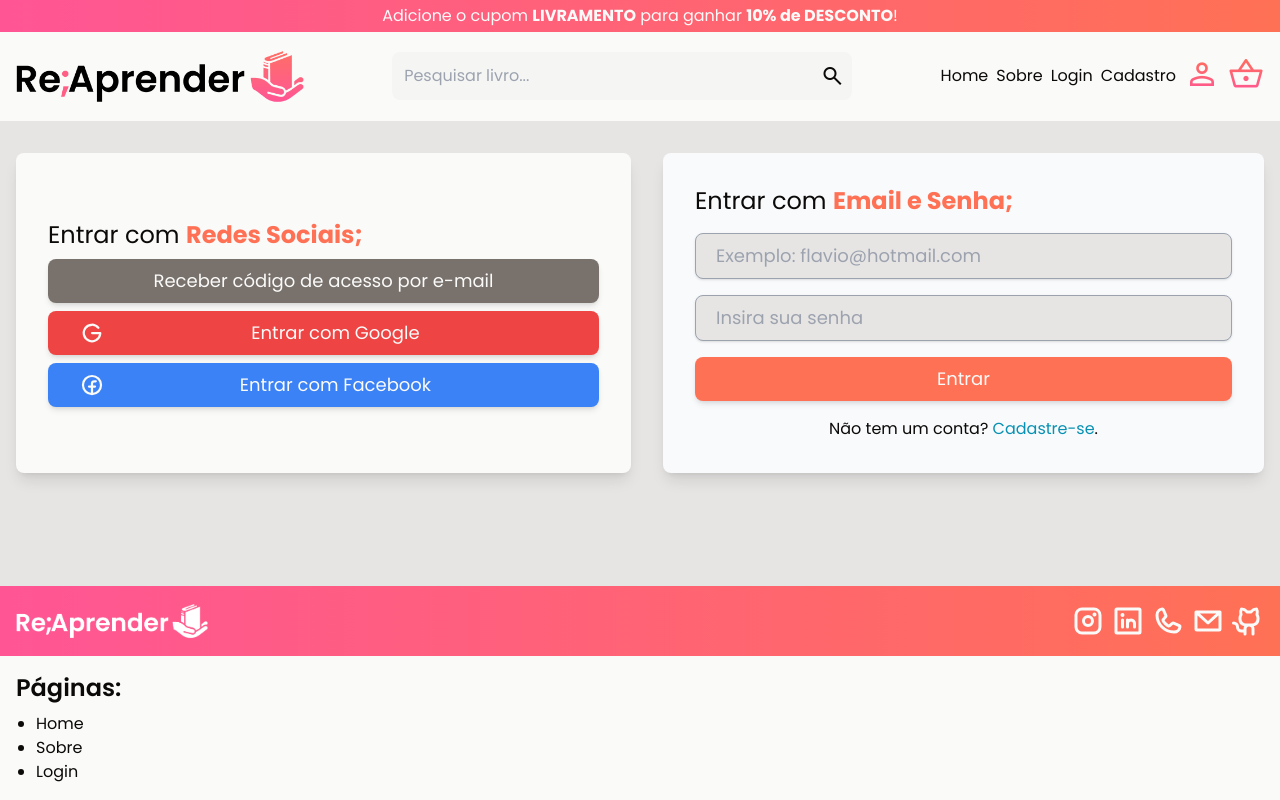
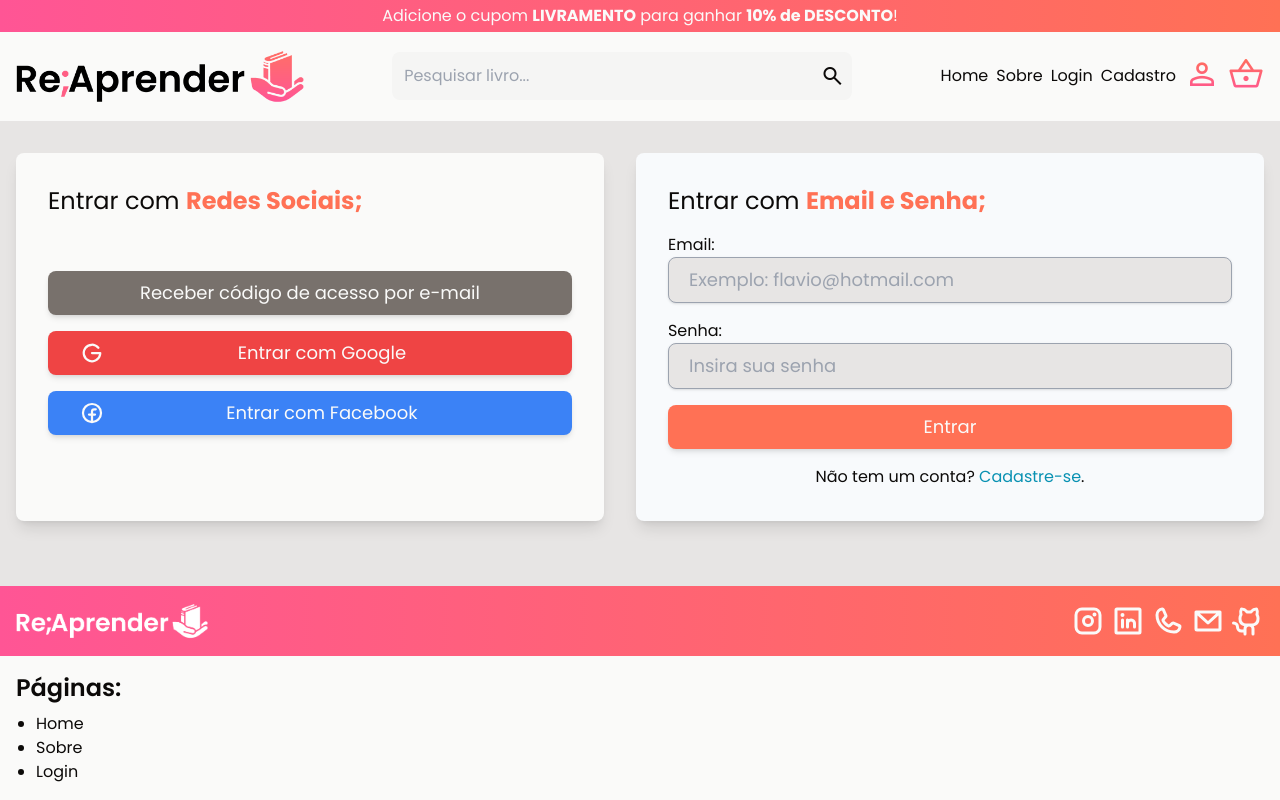
Before and after one commit to Re-Aprender/FrontEnd, a React (Vite) app: page /login in a window 1280 px wide. Built offline with nearby package versions, Linux system fonts and the light colour scheme; no server answers; a web font is replaced by a local one.

Commit message:
Ajuste login

```diff
--- a/src/Components/Carrossel/Carrossel.tsx
+++ b/src/Components/Carrossel/Carrossel.tsx
@@ -30,8 +30,8 @@ function Carrossel() {
                 }}
             >
                 {
-                    items.map((item) => (
-                        <SwiperSlide>
+                    items.map((item, index) => (
+                        <SwiperSlide key={index}>
                             <img className="w-full min-h-[130px]  object-cover" src={item.img} alt="Imagem" />
                         </SwiperSlide>
 
--- a/src/pages/Login/Login.tsx
+++ b/src/pages/Login/Login.tsx
@@ -38,8 +38,10 @@ function Login() {
 
     <div className=' container self-center flex flex-wrap justify-center    gap-8'>
 
-      <div className='flex flex-col gap-y-2  flex-grow bg-stone-50 p-8 shadow-lg rounded-lg justify-center'>
+      <div className='flex flex-col justify-between  flex-grow bg-stone-50 p-8 shadow-lg rounded-lg '>
         <h2 className='text-2xl'>Entrar com <span className='font-bold text-accent-orange'>Redes Sociais;</span></h2>
+
+        <div className='flex flex-col gap-4'>
           <button className='bg-stone-500 shadow-md text-stone-50 p-2 px-8 text-lg rounded-lg hover:bg-stone-600 transition-colors duration-100'>Receber código de acesso por e-mail</button>
 
           <button className="bg-red-500 shadow-md text-stone-50  p-2 px-8 text-lg rounded-lg flex items-center hover:bg-red-600  transition-colors duration-100">
@@ -53,11 +55,22 @@ function Login() {
           </button>
         </div>
 
+        <div></div>
+
+      </div>
+
       <form onSubmit={login} className='flex flex-col flex-grow-2 flex-grow  gap-y-4 p-8 bg-slate-50 shadow-lg rounded-lg'>
         <h2 className='text-2xl'>Entrar com <span className='font-bold text-accent-orange'>Email e Senha;</span></h2>
+        <div>
+          <label htmlFor="email">Email:</label>
+          <input type='email' name='usuario' id='usuario' onChange={(e: ChangeEvent<HTMLInputElement>) => atualizarEstado(e)} value={usuarioLogin.usuario} placeholder='Exemplo: flavio@hotmail.com' className="bg-stone-200 text-stone-600 w-full px-5 py-2 text-lg rounded-lg border border-gray-400 placeholder-text-stone-600 shadow" />
+        </div>
 
-        <input type='email' name='usuario' id='usuario' onChange={(e:ChangeEvent<HTMLInputElement>) => atualizarEstado(e)} value={usuarioLogin.usuario} placeholder='Exemplo: flavio@hotmail.com' className="bg-stone-200 text-stone-600 w-full px-5 py-2 text-lg rounded-lg border border-gray-400 placeholder-text-stone-600 shadow" />
-        <input type='password' name='senha' id='senha'  onChange={(e:ChangeEvent<HTMLInputElement>) => atualizarEstado(e)} value={usuarioLogin.senha} placeholder='Insira sua senha' className="bg-stone-200 text-stone-600 w-full px-5 py-2 rounded-lg text-lg  border border-gray-400 placeholder-text-stone-600 shadow" />
+      <div>
+<label htmlFor='senha'>Senha:</label>
+          <input type='password' name='senha' id='senha' onChange={(e: ChangeEvent<HTMLInputElement>) => atualizarEstado(e)} value={usuarioLogin.senha} placeholder='Insira sua senha' className="bg-stone-200 text-stone-600 w-full px-5 py-2 rounded-lg text-lg  border border-gray-400 placeholder-text-stone-600 shadow" />
+      </div>
+
 
         <button
           disabled={isLoading}
```
Lines whose indentation alone changed are shown as unchanged.
